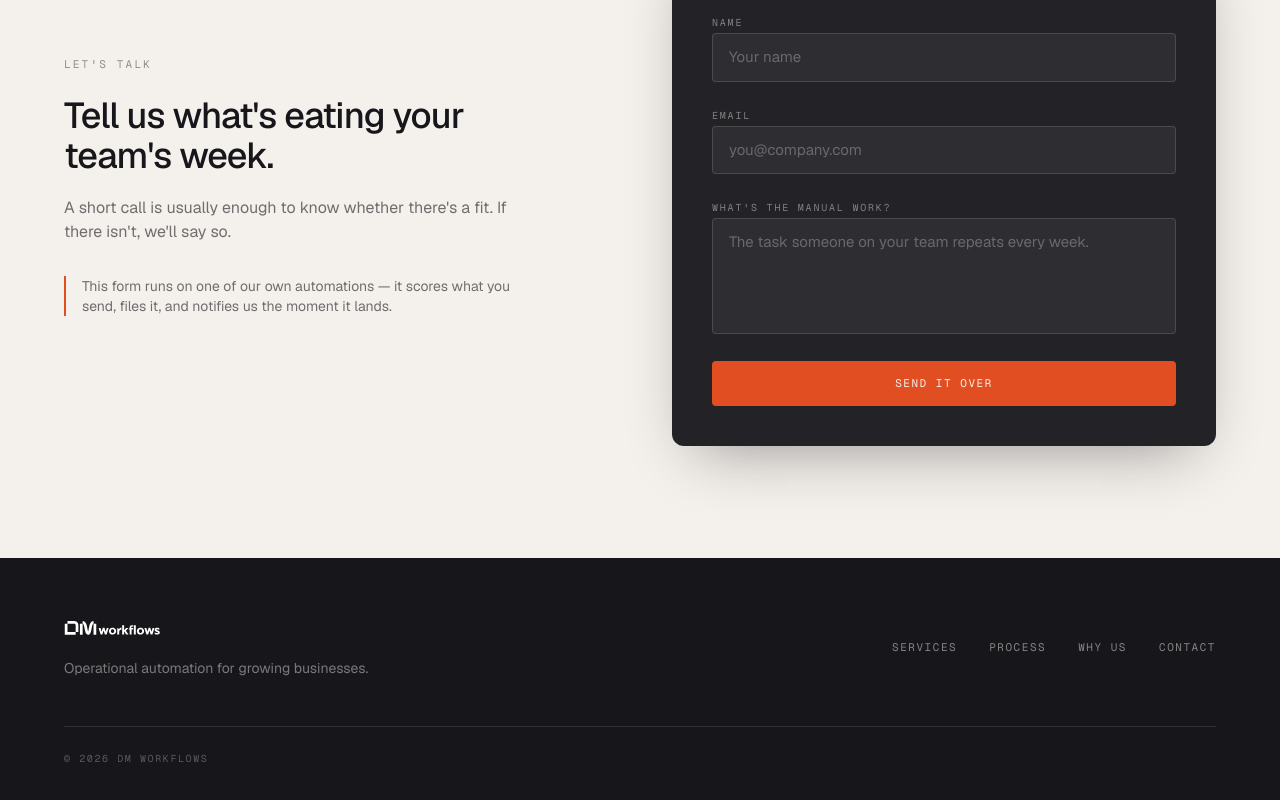
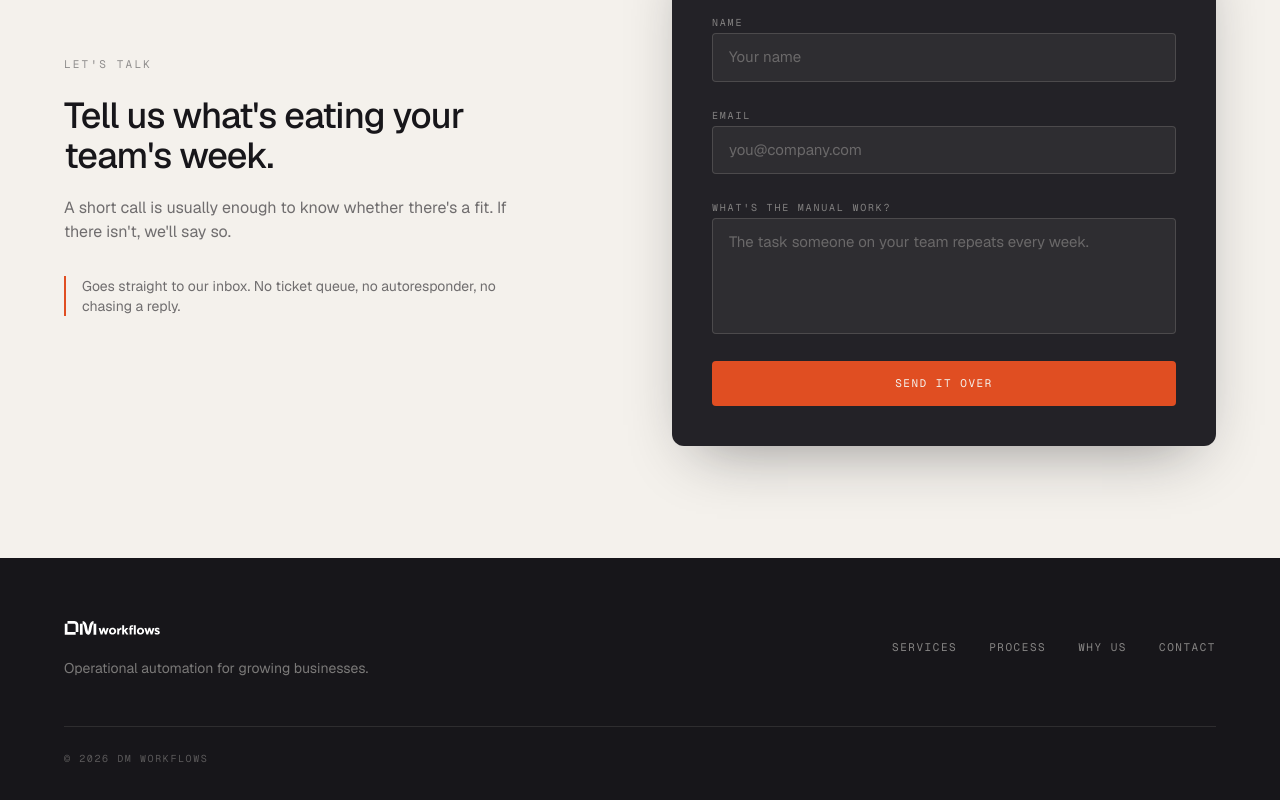
Before and after one commit to mors-codes/dm-workflows, a Next.js app: page / in a window 1280 px wide. Shown: the part 4336-5136 px from the top of the page. Built offline with nearby package versions, Linux system fonts and the light colour scheme.

Commit message:
Honest contact form copy

```diff
--- a/components/sections/Contact.tsx
+++ b/components/sections/Contact.tsx
@@ -55,8 +55,8 @@ export function Contact() {
           </p>
 
           <p className="mt-8 max-w-md border-l-2 border-accent pl-4 text-sm text-mute">
-            This form runs on one of our own automations — it scores what you
-            send, files it, and notifies us the moment it lands.
+            Goes straight to our inbox. No ticket queue, no autoresponder, no
+            chasing a reply.
           </p>
         </Reveal>
 
```
